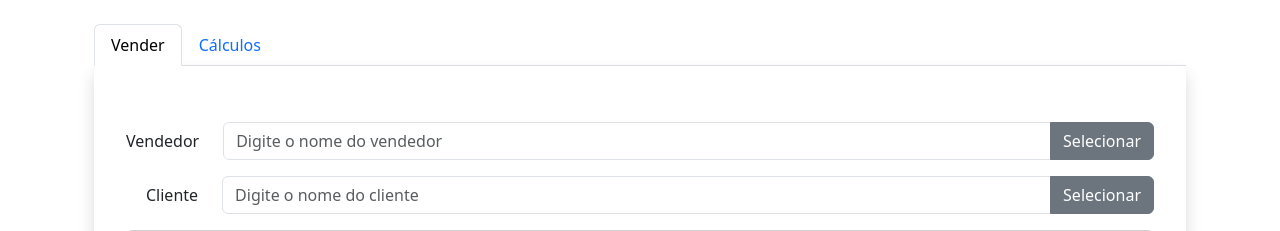
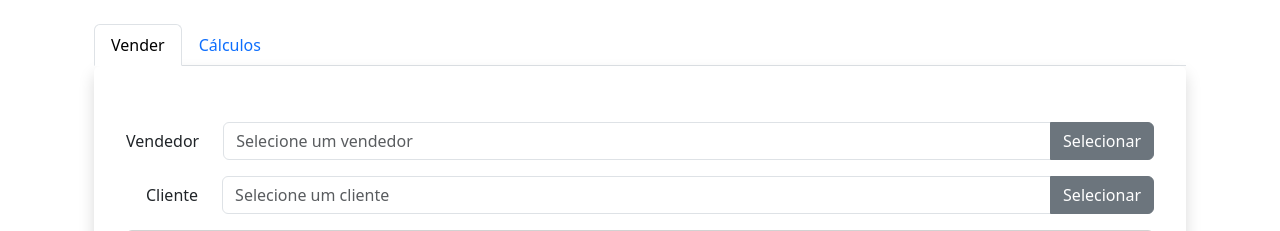
Before and after one commit to Gebrel07/App-registro-de-vendas, a Django app: page /vendas/ in a window 1280 px wide. Shown: the part 56-287 px from the top of the page. Run offline with Django 5.2, Linux system fonts and the light colour scheme; some libraries are stand-ins or nearby versions.

Commit message:
atualizados campos vendedor/cliente
- placeholder atualizado
- adicionado readonly nos campos de input

```diff
--- a/loja/vendas/templates/vendas/venda/aba_venda.html
+++ b/loja/vendas/templates/vendas/venda/aba_venda.html
@@ -5,7 +5,7 @@
       <label for="vendedoresInput" class="col-auto col-form-label">Vendedor</label>
       <div class="col">
         <div class="input-group">
-          <input type="text" class="form-control" id="vendedoresInput" placeholder="Digite o nome do vendedor" />
+          <input type="text" class="form-control" id="vendedoresInput" placeholder="Selecione um vendedor" readonly/>
           <button class="btn btn-secondary" onclick="location.href='{% url 'selecionar_vendedor' %}'">Selecionar</button>
         </div>
       </div>
@@ -15,7 +15,7 @@
       <label style="margin-left:20px;" for="clientesInput" class="col-auto col-form-label">Cliente</label>
       <div class="col">
         <div class="input-group">
-          <input type="text" class="form-control" id="clientesInput" placeholder="Digite o nome do cliente" />
+          <input type="text" class="form-control" id="clientesInput" placeholder="Selecione um cliente"  readonly/>
           <button class="btn btn-secondary" onclick="location.href='{% url 'selecionar_cliente' %}'">Selecionar</button>
         </div>
       </div>
```
